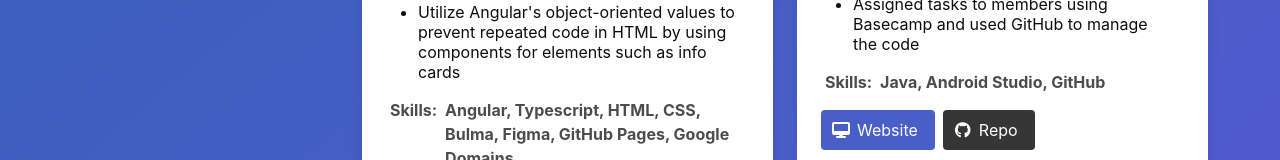
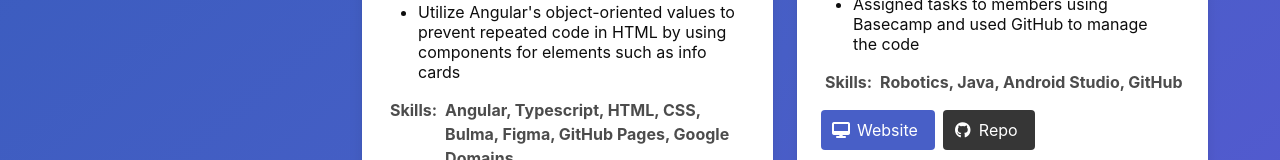
Before and after one commit to rsquared226/rsquared226.github.io, an Angular app: page / in a window 1280 px wide. Shown: the part 3434-3594 px from the top of the page. Built offline with nearby package versions, Linux system fonts and the light colour scheme.

Commit message:
Add Robotics as a Skill

```diff
--- a/src/app/experience/experience.component.ts
+++ b/src/app/experience/experience.component.ts
@@ -68,7 +68,7 @@
         'Designed and implemented software for the robot using Java in Android Studio and utilized TensorFlow to autonomously identify balls and blocks on the playing field',
         'Assigned tasks to members using Basecamp and used GitHub to manage the code',
       ],
-      skills: 'Java, Android Studio, GitHub',
+      skills: 'Robotics, Java, Android Studio, GitHub',
       generalLink: 'http://www.pacar-robotics.org/',
       generalLinkName: 'Website',
       generalFaIcon: 'fas fa-desktop',
```
